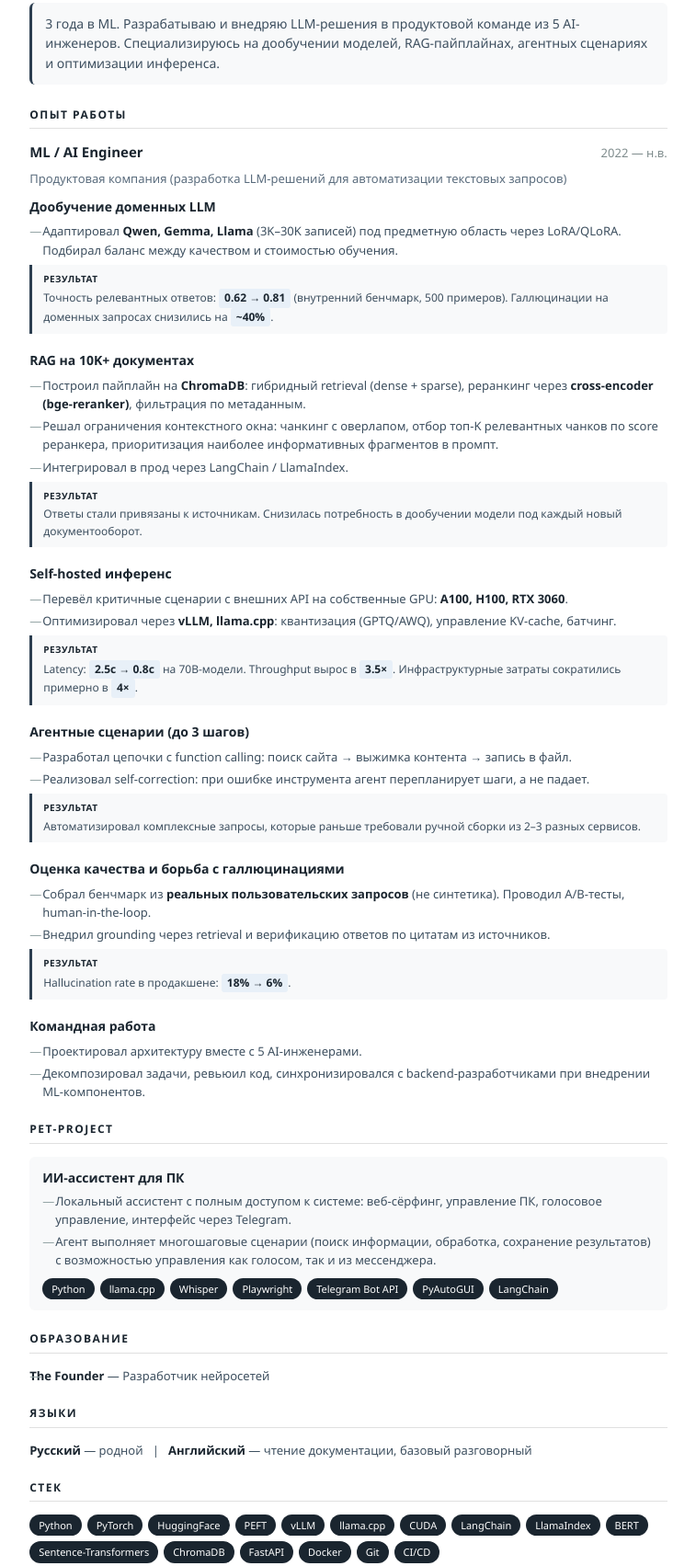
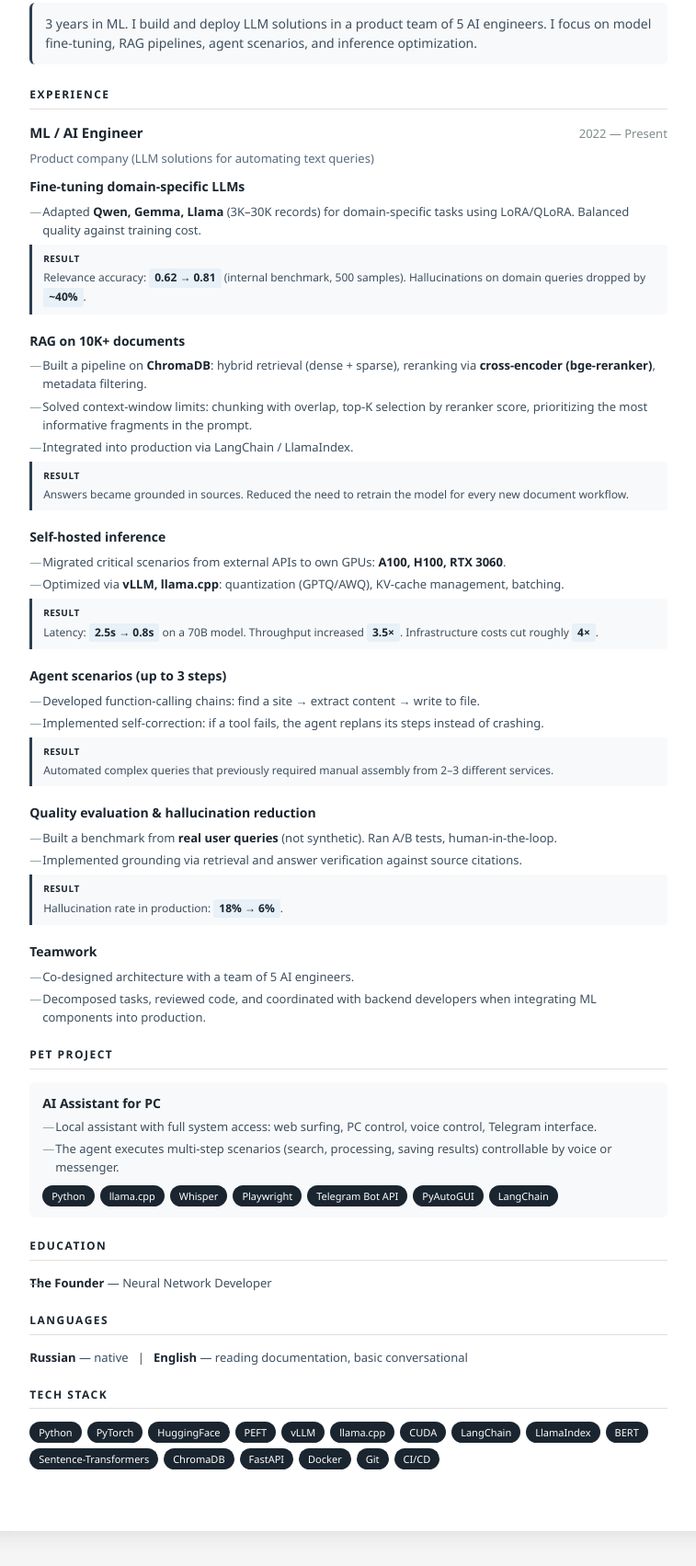
Before and after one commit to Braunder/Resume, a plain HTML site: page index.html in a window 1280 px wide. Shown: the part 199-1902 px from the top of the page at 92% size, without its empty margins (261-1018 px from the left). Drawn offline with Linux system fonts and the light colour scheme.

Commit message:
Translate resume from Russian to English
Updated the resume from Russian to English, translating all sections while maintaining the original formatting and style.

```diff
--- a/index.html
+++ b/index.html
@@ -1,9 +1,9 @@
 <!DOCTYPE html>
-<html lang="ru">
+<html lang="en">
 <head>
     <meta charset="UTF-8">
     <meta name="viewport" content="width=device-width, initial-scale=1.0">
-    <title>Резюме — LLM / AI Engineer</title>
+    <title>Resume — LLM / AI Engineer</title>
     <style>
         @page {
             size: A4;
@@ -206,93 +206,93 @@
         </header>
 
         <div class="profile">
-            3 года в ML. Разрабатываю и внедряю LLM-решения в продуктовой команде из 5 AI-инженеров. Специализируюсь на дообучении моделей, RAG-пайплайнах, агентных сценариях и оптимизации инференса.
+            3 years in ML. I build and deploy LLM solutions in a product team of 5 AI engineers. I focus on model fine-tuning, RAG pipelines, agent scenarios, and inference optimization.
         </div>
 
         <div class="section">
-            <div class="section-title">Опыт работы</div>
+            <div class="section-title">Experience</div>
             <div class="job-header">
                 <span class="job-role">ML / AI Engineer</span>
-                <span class="job-date">2022 — н.в.</span>
+                <span class="job-date">2022 — Present</span>
             </div>
-            <div class="job-company">Продуктовая компания (разработка LLM-решений для автоматизации текстовых запросов)</div>
+            <div class="job-company">Product company (LLM solutions for automating text queries)</div>
 
             <div class="job-block">
-                <div class="job-title">Дообучение доменных LLM</div>
+                <div class="job-title">Fine-tuning domain-specific LLMs</div>
                 <ul class="job-list">
-                    <li>Адаптировал <span class="highlight">Qwen, Gemma, Llama</span> (3K–30K записей) под предметную область через LoRA/QLoRA. Подбирал баланс между качеством и стоимостью обучения.</li>
+                    <li>Adapted <span class="highlight">Qwen, Gemma, Llama</span> (3K–30K records) for domain-specific tasks using LoRA/QLoRA. Balanced quality against training cost.</li>
                 </ul>
                 <div class="result-line">
-                    <div class="result-label">Результат</div>
-                    Точность релевантных ответов: <span class="metric">0.62 → 0.81</span> (внутренний бенчмарк, 500 примеров). Галлюцинации на доменных запросах снизились на <span class="metric">~40%</span>.
+                    <div class="result-label">Result</div>
+                    Relevance accuracy: <span class="metric">0.62 → 0.81</span> (internal benchmark, 500 samples). Hallucinations on domain queries dropped by <span class="metric">~40%</span>.
                 </div>
             </div>
 
             <div class="job-block">
-                <div class="job-title">RAG на 10K+ документах</div>
+                <div class="job-title">RAG on 10K+ documents</div>
                 <ul class="job-list">
-                    <li>Построил пайплайн на <span class="highlight">ChromaDB</span>: гибридный retrieval (dense + sparse), реранкинг через <span class="highlight">cross-encoder (bge-reranker)</span>, фильтрация по метаданным.</li>
-                    <li>Решал ограничения контекстного окна: чанкинг с оверлапом, отбор топ-K релевантных чанков по score реранкера, приоритизация наиболее информативных фрагментов в промпт.</li>
-                    <li>Интегрировал в прод через LangChain / LlamaIndex.</li>
+                    <li>Built a pipeline on <span class="highlight">ChromaDB</span>: hybrid retrieval (dense + sparse), reranking via <span class="highlight">cross-encoder (bge-reranker)</span>, metadata filtering.</li>
+                    <li>Solved context-window limits: chunking with overlap, top-K selection by reranker score, prioritizing the most informative fragments in the prompt.</li>
+                    <li>Integrated into production via LangChain / LlamaIndex.</li>
                 </ul>
                 <div class="result-line">
-                    <div class="result-label">Результат</div>
-                    Ответы стали привязаны к источникам. Снизилась потребность в дообучении модели под каждый новый документооборот.
+                    <div class="result-label">Result</div>
+                    Answers became grounded in sources. Reduced the need to retrain the model for every new document workflow.
                 </div>
             </div>
 
             <div class="job-block">
-                <div class="job-title">Self-hosted инференс</div>
+                <div class="job-title">Self-hosted inference</div>
                 <ul class="job-list">
-                    <li>Перевёл критичные сценарии с внешних API на собственные GPU: <span class="highlight">A100, H100, RTX 3060</span>.</li>
-                    <li>Оптимизировал через <span class="highlight">vLLM, llama.cpp</span>: квантизация (GPTQ/AWQ), управление KV-cache, батчинг.</li>
+                    <li>Migrated critical scenarios from external APIs to own GPUs: <span class="highlight">A100, H100, RTX 3060</span>.</li>
+                    <li>Optimized via <span class="highlight">vLLM, llama.cpp</span>: quantization (GPTQ/AWQ), KV-cache management, batching.</li>
                 </ul>
                 <div class="result-line">
-                    <div class="result-label">Результат</div>
-                    Latency: <span class="metric">2.5с → 0.8с</span> на 70B-модели. Throughput вырос в <span class="metric">3.5×</span>. Инфраструктурные затраты сократились примерно в <span class="metric">4×</span>.
+                    <div class="result-label">Result</div>
+                    Latency: <span class="metric">2.5s → 0.8s</span> on a 70B model. Throughput increased <span class="metric">3.5×</span>. Infrastructure costs cut roughly <span class="metric">4×</span>.
                 </div>
             </div>
 
             <div class="job-block">
-                <div class="job-title">Агентные сценарии (до 3 шагов)</div>
+                <div class="job-title">Agent scenarios (up to 3 steps)</div>
                 <ul class="job-list">
-                    <li>Разработал цепочки с function calling: поиск сайта → выжимка контента → запись в файл.</li>
-                    <li>Реализовал self-correction: при ошибке инструмента агент перепланирует шаги, а не падает.</li>
+                    <li>Developed function-calling chains: find a site → extract content → write to file.</li>
+                    <li>Implemented self-correction: if a tool fails, the agent replans its steps instead of crashing.</li>
                 </ul>
                 <div class="result-line">
-                    <div class="result-label">Результат</div>
-                    Автоматизировал комплексные запросы, которые раньше требовали ручной сборки из 2–3 разных сервисов.
+                    <div class="result-label">Result</div>
+                    Automated complex queries that previously required manual assembly from 2–3 different services.
                 </div>
             </div>
 
             <div class="job-block">
-                <div class="job-title">Оценка качества и борьба с галлюцинациями</div>
+                <div class="job-title">Quality evaluation & hallucination reduction</div>
                 <ul class="job-list">
-                    <li>Собрал бенчмарк из <span class="highlight">реальных пользовательских запросов</span> (не синтетика). Проводил A/B-тесты, human-in-the-loop.</li>
-                    <li>Внедрил grounding через retrieval и верификацию ответов по цитатам из источников.</li>
+                    <li>Built a benchmark from <span class="highlight">real user queries</span> (not synthetic). Ran A/B tests, human-in-the-loop.</li>
+                    <li>Implemented grounding via retrieval and answer verification against source citations.</li>
                 </ul>
                 <div class="result-line">
-                    <div class="result-label">Результат</div>
-                    Hallucination rate в продакшене: <span class="metric">18% → 6%</span>.
+                    <div class="result-label">Result</div>
+                    Hallucination rate in production: <span class="metric">18% → 6%</span>.
                 </div>
             </div>
 
             <div class="job-block">
-                <div class="job-title">Командная работа</div>
+                <div class="job-title">Teamwork</div>
                 <ul class="job-list">
-                    <li>Проектировал архитектуру вместе с 5 AI-инженерами.</li>
-                    <li>Декомпозировал задачи, ревьюил код, синхронизировался с backend-разработчиками при внедрении ML-компонентов.</li>
+                    <li>Co-designed architecture with a team of 5 AI engineers.</li>
+                    <li>Decomposed tasks, reviewed code, and coordinated with backend developers when integrating ML components into production.</li>
                 </ul>
             </div>
         </div>
 
         <div class="section">
-            <div class="section-title">Pet-project</div>
+            <div class="section-title">Pet Project</div>
             <div class="pet-project">
-                <div class="pet-project-title">ИИ-ассистент для ПК</div>
+                <div class="pet-project-title">AI Assistant for PC</div>
                 <ul class="job-list">
-                    <li>Локальный ассистент с полным доступом к системе: веб-сёрфинг, управление ПК, голосовое управление, интерфейс через Telegram.</li>
-                    <li>Агент выполняет многошаговые сценарии (поиск информации, обработка, сохранение результатов) с возможностью управления как голосом, так и из мессенджера.</li>
+                    <li>Local assistant with full system access: web surfing, PC control, voice control, Telegram interface.</li>
+                    <li>The agent executes multi-step scenarios (search, processing, saving results) controllable by voice or messenger.</li>
                 </ul>
                 <div class="tech-stack" style="margin-top: 10px;">
                     <span class="tech-tag">Python</span>
@@ -307,22 +307,22 @@
         </div>
 
         <div class="section">
-            <div class="section-title">Образование</div>
+            <div class="section-title">Education</div>
             <div class="job-list" style="margin-bottom: 0;">
-                <li style="padding-left: 0;"><span class="highlight">The Founder</span> — Разработчик нейросетей</li>
+                <li style="padding-left: 0;"><span class="highlight">The Founder</span> — Neural Network Developer</li>
             </div>
         </div>
 
         <div class="section">
-            <div class="section-title">Языки</div>
+            <div class="section-title">Languages</div>
             <div class="lang-row">
-                <span class="highlight">Русский</span> — родной &nbsp;&nbsp;|&nbsp;&nbsp;
-                <span class="highlight">Английский</span> — чтение документации, базовый разговорный
+                <span class="highlight">Russian</span> — native &nbsp;&nbsp;|&nbsp;&nbsp;
+                <span class="highlight">English</span> — reading documentation, basic conversational
             </div>
         </div>
 
         <div class="section">
-            <div class="section-title">Стек</div>
+            <div class="section-title">Tech Stack</div>
             <div class="tech-stack">
                 <span class="tech-tag">Python</span>
                 <span class="tech-tag">PyTorch</span>
```
